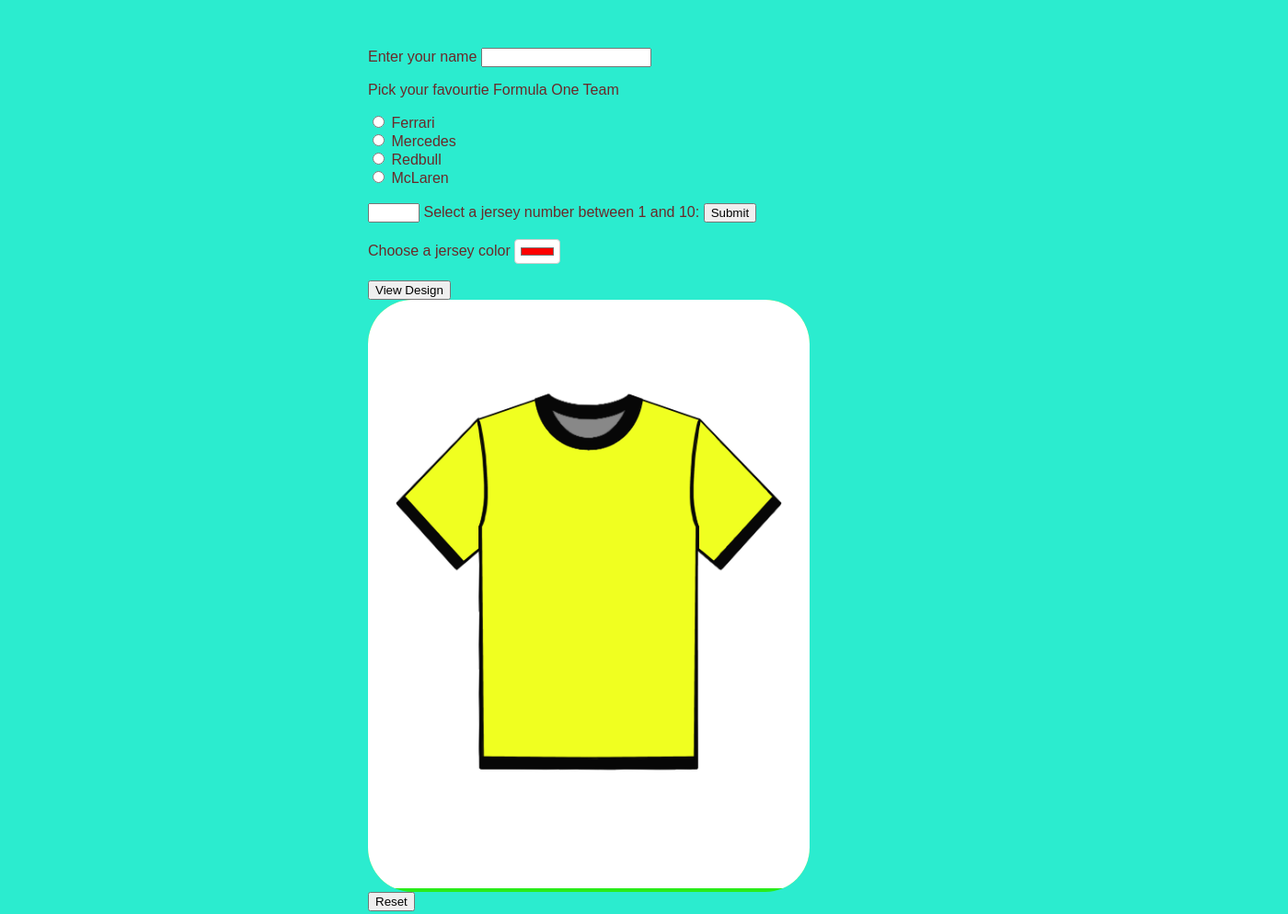
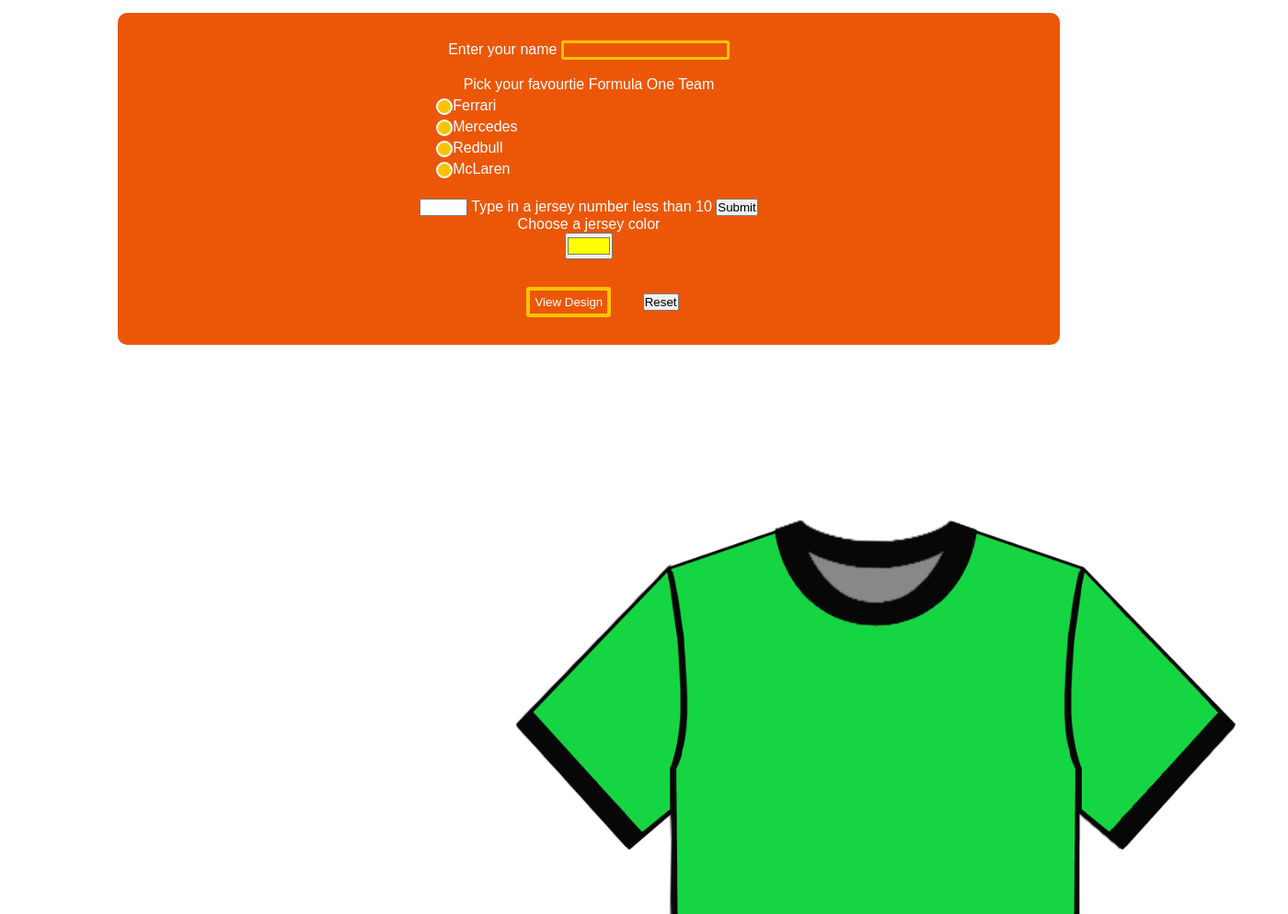
Before and after one commit to sohin10/Lab-2---F1-Form, a plain HTML site: page index.html in a window 1280 px wide. Shown: the top 994 px of the page at 92% size, 1400 px wide, since content can reach past the window. Drawn offline with Linux system fonts and the light colour scheme.

Commit message:
Radio buttons, text box
added colors, edited radio buttons, hover buttons

```diff
--- /dev/null
+++ b/car.css
@@ -0,0 +1,124 @@
+*{
+    margin: 0;
+    padding: 0;
+    box-sizing: content-box;
+}
+
+body{
+    padding: 0;
+    margin: 0;
+    font-family: 'Montserrat', sans-serif;
+    overflow: hidden;
+}
+
+
+main {
+    width: 80%;
+    padding-top: 30px;
+    /* padding: 10px 10px 40px 10px; */
+    margin: auto;
+    margin-top: 14px;
+    margin-bottom: 10px;
+    display: flex;
+    flex-flow: row wrap;
+    justify-content: center;
+    background-color: #ec5707;
+    color: rgb(255, 255, 255);
+    border: 0;
+    border-radius: 10px;
+}
+
+
+
+
+form{
+    text-align: center;
+}
+
+
+.radioItem {
+    padding-left: 13px;
+    display: flex;
+    margin: 5px;
+
+}
+
+input[type="radio"] {
+    -webkit-appearance: none;
+    appearance: none;
+    background-color: #fcc306;
+    margin:0;
+    color: white;
+    width: 14px;
+    height: 14px;
+    border: 2px solid currentColor;
+    border-radius: 50%;
+    transform: translateY(1px);
+    display: flex;
+    place-content: center;
+    align-items: center;
+    cursor: pointer;
+}
+
+input[type="radio"]::before {
+    content: "";
+    width: 10px;
+    height: 10px;
+    border-radius: 50%;
+    transform: scale(0);
+    transition: 120ms transform ease-in-out;
+    background-color: #ec5707;
+}
+
+input[type="radio"]:checked::before {
+    transform: scale(1);
+}
+
+
+input[type=text] {
+    border: 3px solid #fcc306;
+    border-radius: 3px;
+    background: none;
+    color: white;
+}
+
+button {
+    margin: 30px;
+    padding: 5px;
+    border: 4px solid #fcc306;
+    border-radius: 3px;
+    background: none;
+    color: white;
+    transition: ease-in-out 0.2s;
+}
+
+button:hover {
+    background: #fcc306;
+    cursor: pointer;
+}
+
+
+img{
+    position: absolute;
+    width: 70%;
+    transform: translateX(-136px);
+
+}
+
+.img_wrap{
+    display: none;
+    width: 100%;
+    height: 100vh ;
+    display: flex;
+    justify-content: center;
+    align-items: center;
+    transform: translateY(128px);
+
+
+}
+
+img.tshirt{
+    position: absolute;
+    mix-blend-mode: hue;
+    background-color: rgb(22, 213, 67);
+}
--- a/index.html
+++ b/index.html
@@ -4,7 +4,7 @@
     <meta charset="UTF-8">
     <meta name="viewport" content="width=device-width, initial-scale=1.0">
     <title>F1 jersey design</title>
-    <link rel="stylesheet" href="main.css">
+    <link rel="stylesheet" href="car.css">
   </head>
   <body>
     <main>
@@ -12,7 +12,9 @@
             <label for="first-text-input"> Enter your name</label>
             <input type="text" id="first-text-input" >
 
+
             <div class="radioGroup">
+                <br>
                 <p id="PickTeam">Pick your favourtie Formula One Team</p>
 
                 <div class="radioItem">
@@ -35,31 +37,38 @@
               <br>
 
 
-            <input type="number" id="jerseynum" name="jerseynum" min="1" max="10">
-            <label for="jerseynum">Select a jersey number between 1 and 10:</label>
+            <input type="number" id="jerseynum" name="jerseynum" min="0" max="10">
+            <label for="jerseynum">Type in a jersey number less than 10</label>
             <input type="submit">
-
-            <br><br>
-
-            <label for="jersey" id="jerseyLabel">Choose a jersey color</label>
-            <!-- <input type="color" id="jersey" name="jersey"> -->
-            <input type="color" class="color-input" value="#ff0000">
-            <br><br>
-
-            <button type="button" id="enter">View Design</button>
+            <br>
 
 
-            <div class="tshirt">
-                <img src="imgs/FrontWhite.png" class="img-1">
-                <img src="imgs/Front_full.png" class="img-3">
+            <label for="color" id="color">Choose a jersey color</label>
 
-                <!-- <img src="imgs/Front.png" class="img-2"> -->
-
-                <div class="color" > </div>
+            <div class="color-wrap">
+                <input type="color" class="color" value="#ffff00">
             </div>
 
 
+
+
+            <button type="button" id="enter">View Design</button>
             <input type="reset" value="Reset">
+
+
+
+
+            <!-- this is pngs -->
+            <div class="img-wrap">
+                <img class="shirt" src="imgs/Front_full.png" alt="">
+                <img class="tshirt" src="imgs/Front.png" alt="">
+            </div>
+
+
+
+
+
+
             <!-- <button type="button" id="reset">Reset Design</button> -->
 
         </form>
@@ -67,17 +76,6 @@
 
 
 
-
-
-
-
-
-
-
-
-
-
-
 	<script src="main.js"></script>
   </body>
 </html>
--- a/main.css
+++ b/main.css
@@ -1,9 +1,9 @@
 body{
     padding: 0;
     margin: 0;
-    background: #2beccf;
+    /* background: #ffffff; */
     font-family: 'Montserrat', sans-serif;
-    /* background-color: rgb(255, 255, 255); */
+    background-color: #64afc8;
     display: flex;
     justify-content: center;
     align-items: center;
@@ -13,15 +13,16 @@ body{
 }
 
 
-main {
-    width: 90%;
+ main {
+    width: 85%;
     margin: auto;
-    margin-top: 2em;
+    margin-top: 10px;
+    margin-bottom: 10px;
     display: flex;
     flex-flow: row wrap;
     justify-content: space-around;
-    /* background: #11637e; */
-    color: rgb(106, 41, 41);
+    background-color: #11637e;
+    color: white;
     border: 0;
     border-radius: 10px;
     padding: 20px;
@@ -34,35 +35,27 @@ main {
 }
 
 .img-1{
-    width: 30em;
-    z-index: 0;
+    width: 300px;
 
 }
 
-.img-3{
-    position:absolute;
-    width: 100% ;
-    top: 0;
-    left: 0;
-    z-index: 2;
+/* .img-2{
+    width: 300px ;
+} */
 
-}
-
-.color{
-    background:rgb(240, 255, 32);
+/* .colors{
+    background:red;
     position:absolute;
     top:0;
     left: 0;
     width: 100%;
-    height: 100%;
+    height: 50%;
     z-index: 1;
     mix-blend-mode: multiply;
 
-}
+} */
 
-.color-input{
+/* .color-input{
     background: #fff;
     border: 1px #ccc solid;
-    border-radius: 4px;
-    padding: 0.3em;
-}
+} */
--- a/main.js
+++ b/main.js
@@ -1,26 +1,6 @@
-// const button = document.querySelector('#my-button');
-// button.addEventListener('click', (){
-//     //process form here
-//     const firstTextInput =  document.querySelector('#first-text-input');
-//     console.log(firstTextInput.value);
+let color = document.querySelector('.color');
+let tshirt = document.querySelector('.tshirt');
 
-    //color input
-    const color = document.querySelector('.color');
-    const colorInput = document.querySelector('color-input');
-    // form.style.backgroundColor = colorInput.value;
-    // colorInput.value;
-
-    colorInput.addEventListener('input', () => {
-        color.style.backgroundcolor = colorInput.value;
-    })
-
-
-    // //checkboxes input
-    // const checkboxesElement = document.querySelector('#checkboxes');
-    // const checkboxes = checkboxesElement.querySelectorAll('input');
-    // for(const checkbox of checkboxes){
-    //     console.log(checkbox.checked);
-
-    // }
-
-// })
+color.addEventListener('input', ()=>{
+    tshirt.style.background = color.value;
+})
```
Also changed, not shown: imgs/Front_full copy.png (added).
